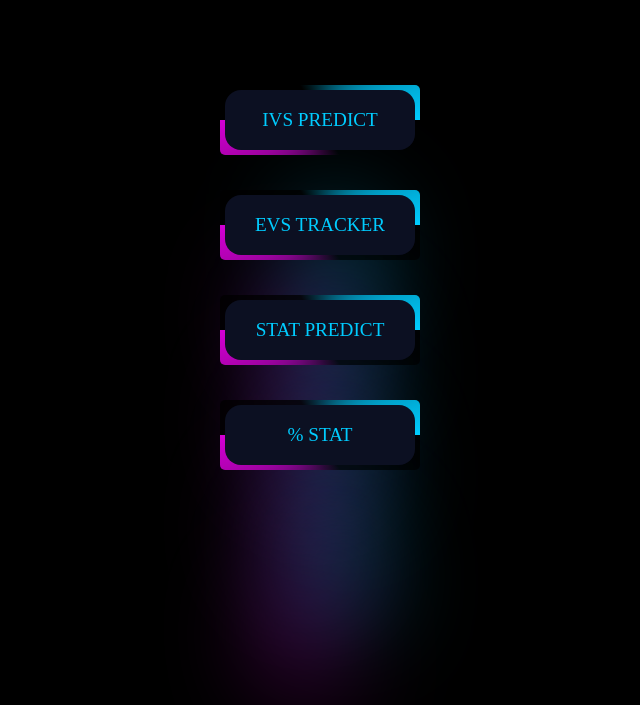
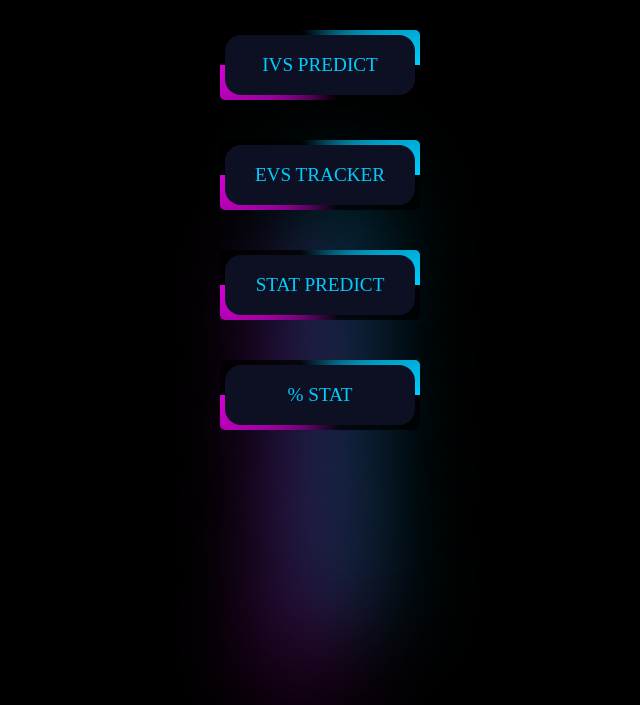
Before and after one commit to Ministro97/StatDex, a plain HTML site: page index.html in a window 1280 px wide. Shown: the part 180-885 px from the top of the page, without its empty margins (320-960 px from the left). Drawn offline with Linux system fonts and the light colour scheme.

Commit message:
Update index.html

```diff
--- a/index.html
+++ b/index.html
@@ -16,7 +16,7 @@
             height: 100vh;
             display: grid;
             justify-items: center;
-            margin: 10px;
+
             overflow: hidden;
         }
 
@@ -103,8 +103,8 @@
             justify-content: center;
             align-items: center;
             overflow: hidden;
-            margin-bottom: 35px;
-            bottom: 50px;
+            margin-bottom: 40px;
+            bottom: 80px;
         }
 
         .border-blur::before,
```
